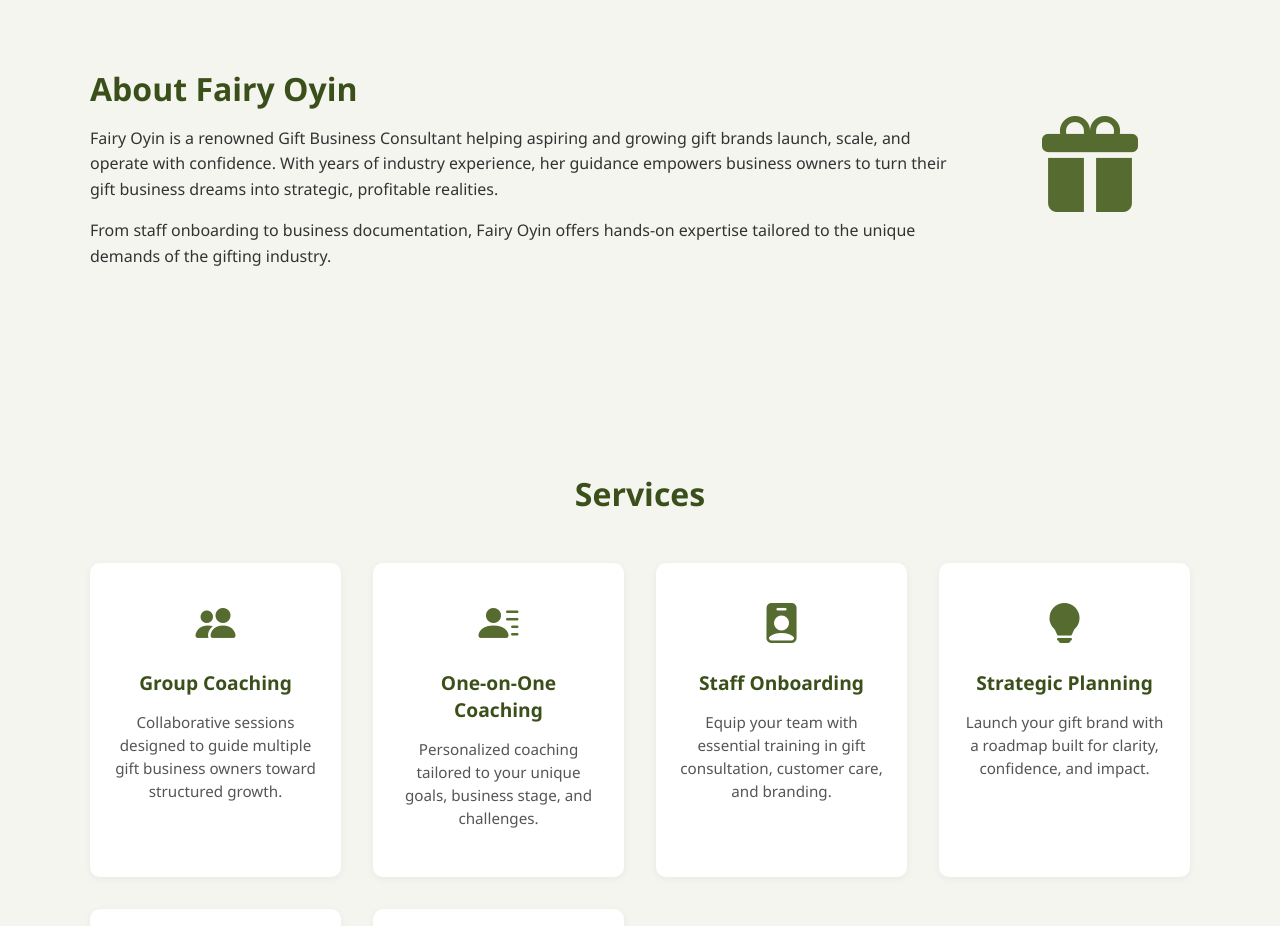
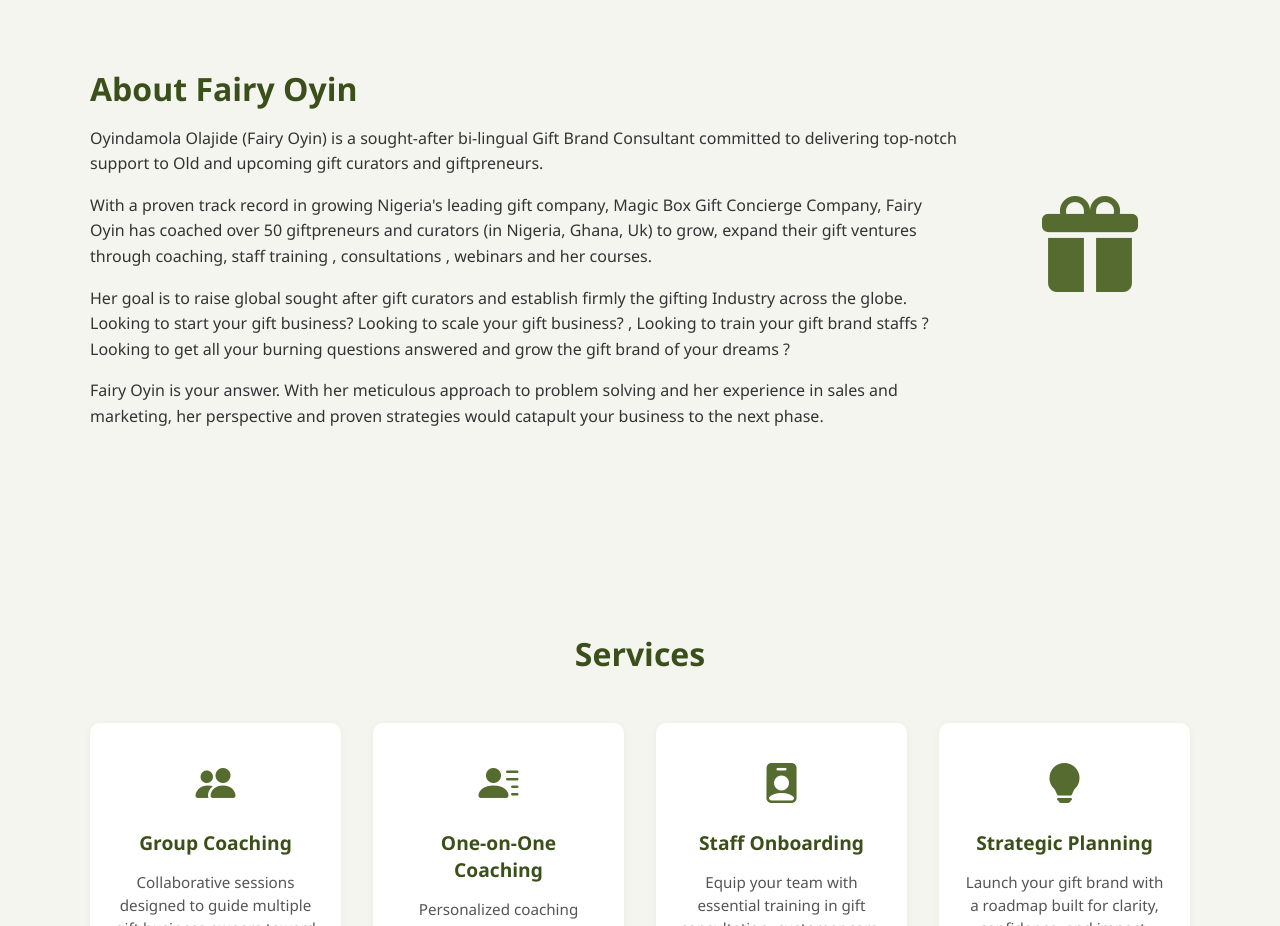
Before and after one commit to Sam-Fems/FairyOyin, a plain HTML site: page index.html in a window 1280 px wide. Shown: the part 840-1766 px from the top of the page. Drawn offline with Linux system fonts and the light colour scheme.

Commit message:
about changed

```diff
--- a/index.html
+++ b/index.html
@@ -58,16 +58,29 @@
         <div class="about-text">
           <h2>About Fairy Oyin</h2>
           <p>
-            Fairy Oyin is a renowned Gift Business Consultant helping aspiring
-            and growing gift brands launch, scale, and operate with confidence.
-            With years of industry experience, her guidance empowers business
-            owners to turn their gift business dreams into strategic, profitable
-            realities.
+            Oyindamola Olajide (Fairy Oyin) is a sought-after bi-lingual Gift
+            Brand Consultant committed to delivering top-notch support to Old
+            and upcoming gift curators and giftpreneurs.
           </p>
           <p>
-            From staff onboarding to business documentation, Fairy Oyin offers
-            hands-on expertise tailored to the unique demands of the gifting
-            industry.
+            With a proven track record in growing Nigeria's leading gift
+            company, Magic Box Gift Concierge Company, Fairy Oyin has coached
+            over 50 giftpreneurs and curators (in Nigeria, Ghana, Uk) to grow,
+            expand their gift ventures through coaching, staff training ,
+            consultations , webinars and her courses.
+          </p>
+          <p>
+            Her goal is to raise global sought after gift curators and establish
+            firmly the gifting Industry across the globe. Looking to start your
+            gift business? Looking to scale your gift business? , Looking to
+            train your gift brand staffs ? Looking to get all your burning
+            questions answered and grow the gift brand of your dreams ?
+          </p>
+          <p>
+            Fairy Oyin is your answer. With her meticulous approach to problem
+            solving and her experience in sales and marketing, her perspective
+            and proven strategies would catapult your business
+            to the next phase.
           </p>
         </div>
         <div class="about-icon">
```
